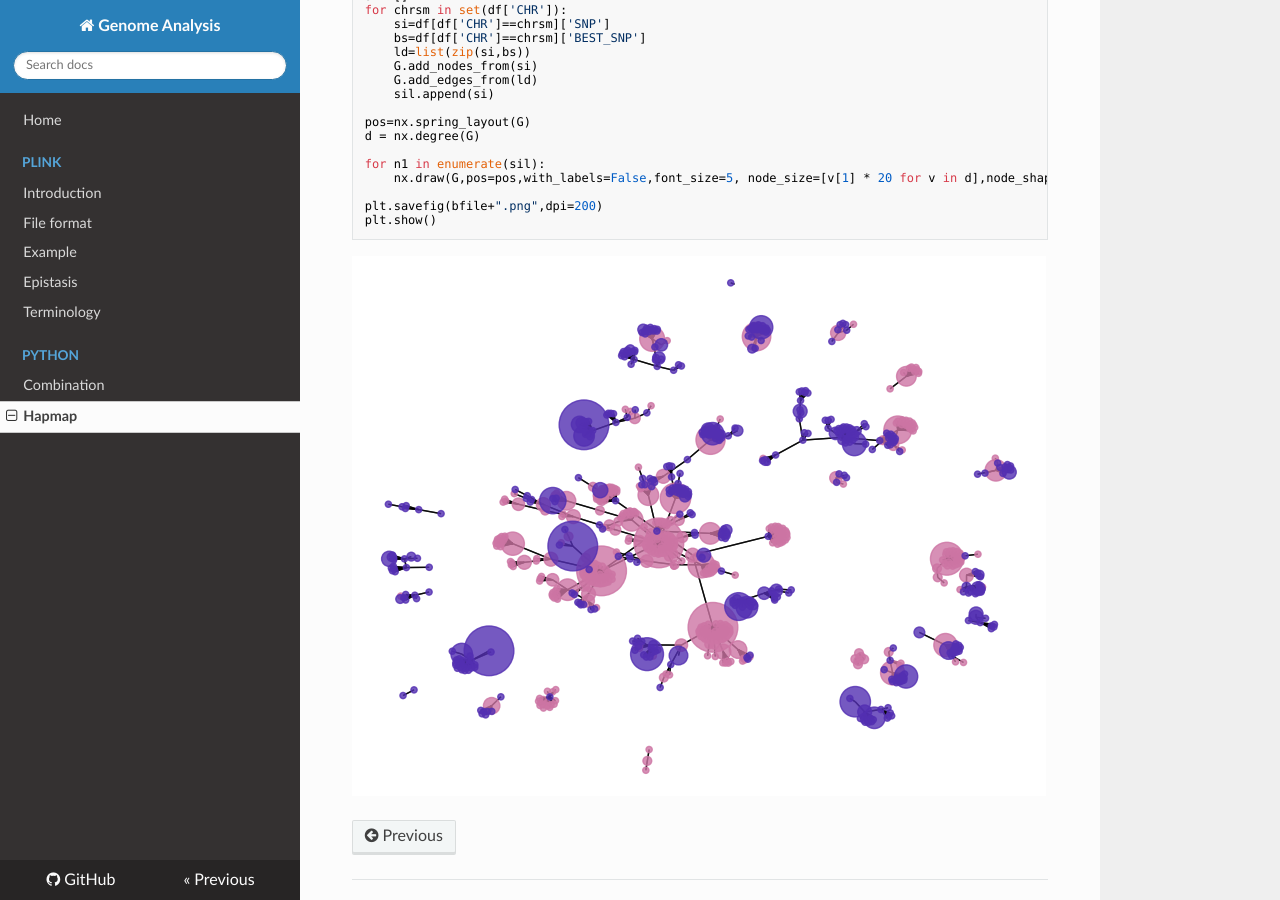
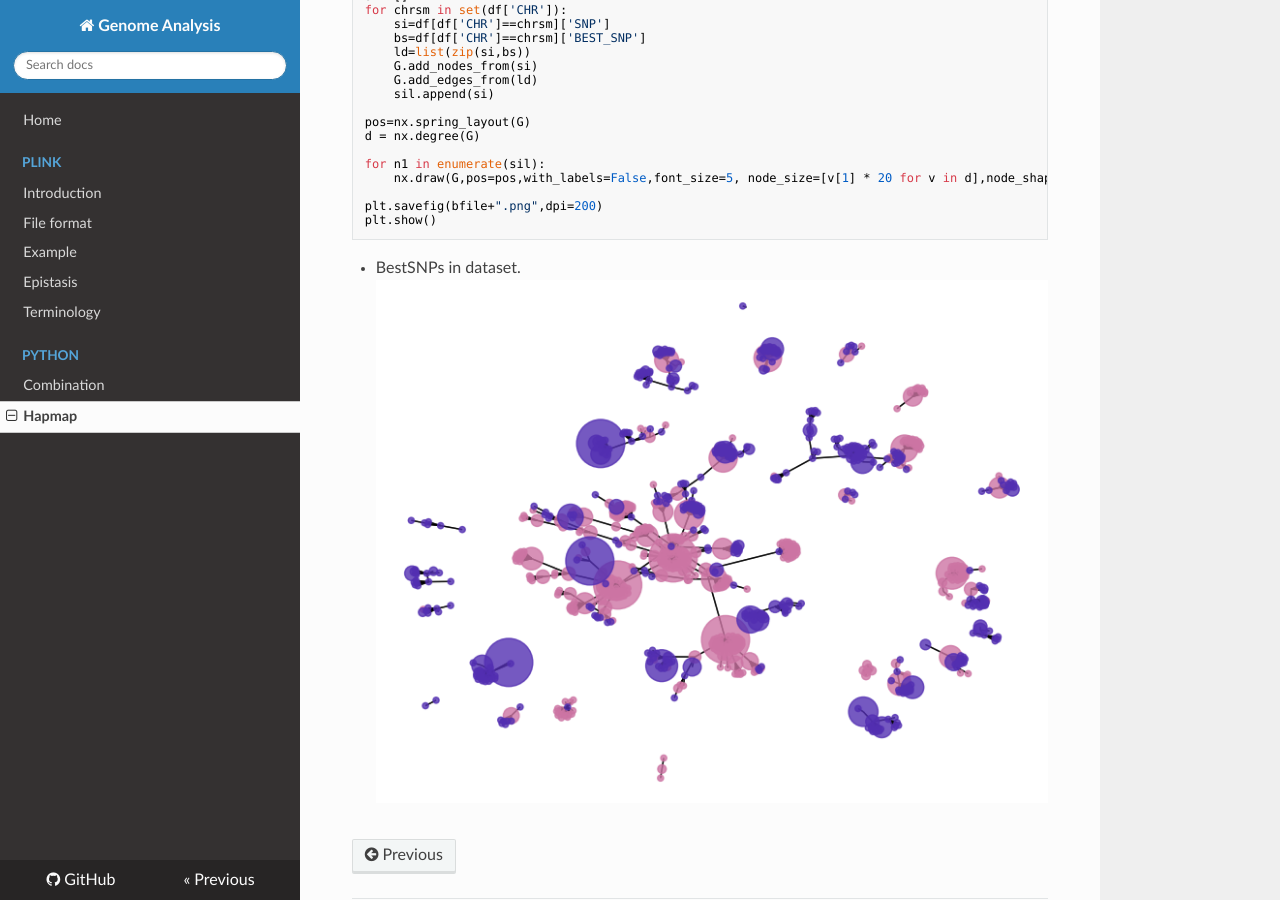
Before and after one commit to WonyoungCho/plink, an MkDocs documentation site: the page built from docs/hapMap1KG_ch7_8.md, in a window 1280 px wide and 900 px high, scrolled down 2724 px. Built offline with MkDocs 1.6.1, drawn with Linux system fonts in a browser that asks for light colours; nearby versions of some CDN libraries; old or Windows-style settings are respelled for this version of MkDocs.

Commit message:
Update hapMap1KG_ch7_8.md

````diff
--- a/docs/hapMap1KG_ch7_8.md
+++ b/docs/hapMap1KG_ch7_8.md
@@ -147,4 +147,5 @@ for n1 in enumerate(sil):
 plt.savefig(bfile+".png",dpi=200)
 plt.show()
 ```
+- BestSNPs in dataset.
 ![networkx](image/net_ch78.png)
````
